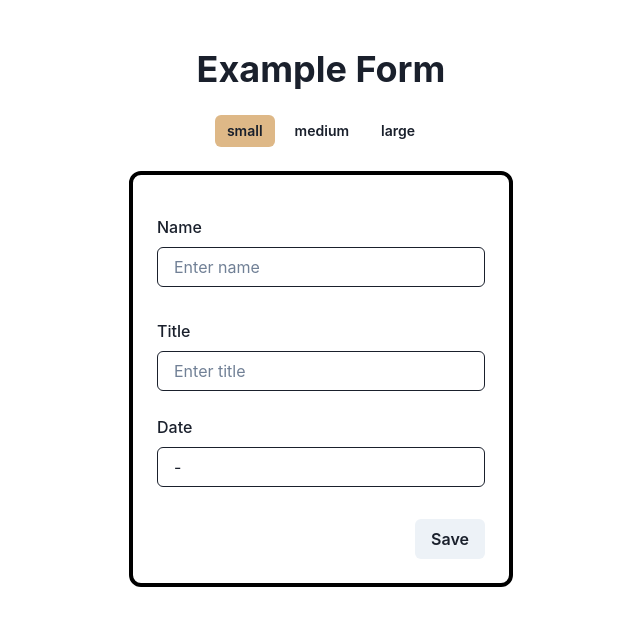
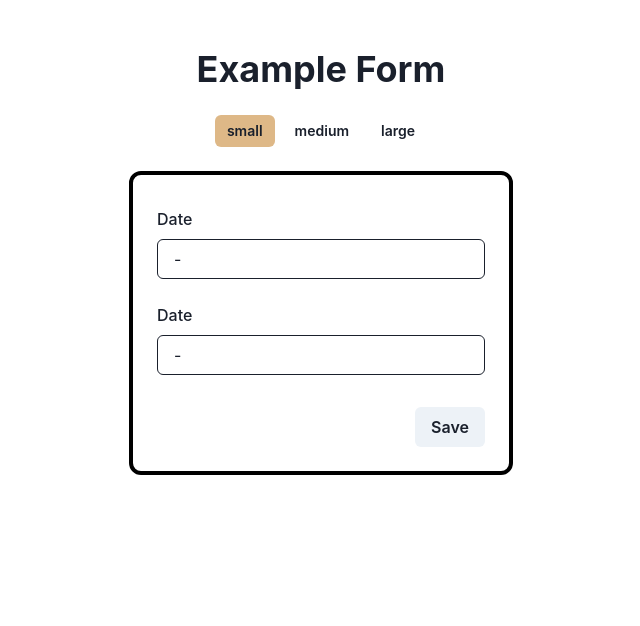
Before and after one commit to juancarloselorriaga/react-formatge, a React (Vite) app: page / in a window 1280 px wide. Shown: the top 626 px of the page, without its empty margins (319-959 px from the left). Built offline with nearby package versions, Linux system fonts and the light colour scheme.

Commit message:
feat(DatePicker): add original datePicker props

```diff
--- a/src/_components/DateComponents/DatePickerComponent.tsx
+++ b/src/_components/DateComponents/DatePickerComponent.tsx
@@ -1,5 +1,5 @@
 import React, { FC, useMemo } from 'react'
-import { Calendar } from 'react-date-range'
+import { Calendar, CalendarProps } from 'react-date-range'
 import { formatDate } from '../../helpers/utils'
 import DateComponentWrapper from './DateComponentWrapper'
 import { CustomComponentImplementation } from '../../types'
@@ -8,6 +8,7 @@ interface DatePickerComponentProps extends CustomComponentImplementation<Date> {
   title: string
   onChange?: ( date: Date ) => void
   dateDisplayFormat?: string
+  datePickerProps?: CalendarProps
 }
 
 const DatePickerComponent: FC<DatePickerComponentProps> = (
@@ -18,11 +19,16 @@ const DatePickerComponent: FC<DatePickerComponentProps> = (
     defaultValue,
     onUpdateValue,
     value,
+    datePickerProps: {
+      onChange: datePickerOnChange,
+      ...datePickerProps
+    } = {},
     ...props
   } ) => {
   const updateDate = ( date: Date ) => {
     onChange && onChange( date )
     onUpdateValue && onUpdateValue( date )
+    datePickerOnChange?.( date )
   }
 
   const date = useMemo( () => {
@@ -33,14 +39,17 @@ const DatePickerComponent: FC<DatePickerComponentProps> = (
     } else {
       return '-'
     }
-  }, [value, defaultValue] )
+  }, [ value, defaultValue ] )
 
   return (
     <DateComponentWrapper value={ date } { ...{ title } } { ...props }>
       <Calendar
         editableDateInputs={ true }
         date={ value }
-        onChange={ updateDate } { ...{ dateDisplayFormat } } />
+        onChange={ updateDate }
+        { ...{ dateDisplayFormat } }
+        { ...datePickerProps }
+      />
     </DateComponentWrapper>
   )
 }
--- a/src/forms/DevForm.tsx
+++ b/src/forms/DevForm.tsx
@@ -5,8 +5,7 @@ import FormWrapper from '../_layout/FormWrapper'
 import DatePickerComponent from '../_components/DateComponents/DatePickerComponent'
 
 export type DevFormFields = {
-  name: string
-  title: string
+  range: [Date, Date] | null
   date: Date | null
 }
 
@@ -21,22 +20,16 @@ const DevFormComponent: FC<DevFormComponentProps> = ( { data, buttonLabel, onFor
 
   const inputFields: FormFieldType<DevFormFields>[] = [
     {
-      name: 'name',
-      componentType: 'input',
-      label: 'Name',
-      placeholder: 'Enter name',
-      initialValue: '',
+      name: 'date',
+      componentType: 'component',
+      label: 'Date',
+      initialValue: null,
+      component: (
+        <DatePickerComponent title="Date" />
+      )
     },
     {
-      name: 'title',
-      componentType: 'input',
-      label: 'Title',
-      placeholder: 'Enter title',
-      initialValue: '',
-
-    },
-    {
-      name: 'date',
+      name: 'range',
       componentType: 'component',
       label: 'Date',
       initialValue: null,
```
Also changed, not shown: src/_components/DateComponents/DateRangePickerComponent.tsx (+19 -11 lines).
